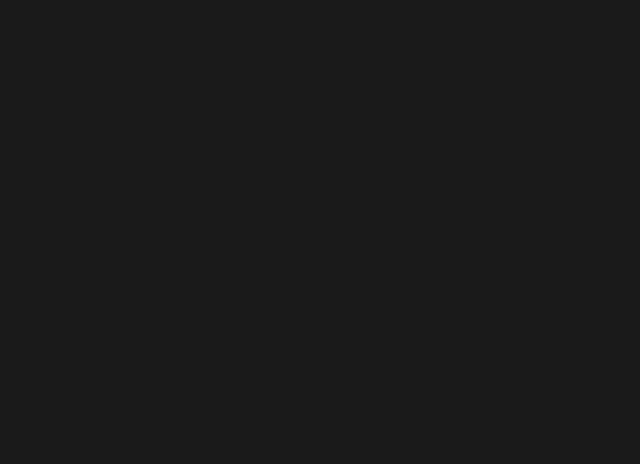
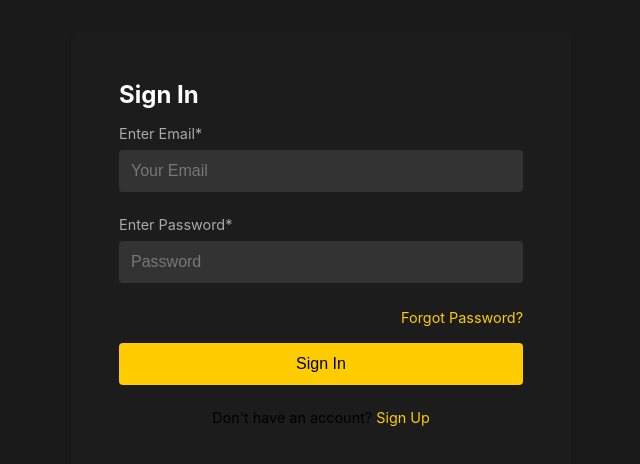
Before and after one commit to Fa1zan141/Ticket-Booking-System, a React (Vite) app in the folder Frontend/: page /signin in a window 1280 px wide. Before the commit this address had no page. Shown: the top 464 px of the page, without its empty margins (319-959 px from the left). Built offline with nearby package versions, Linux system fonts and the light colour scheme.

Commit message:
Sign In Sign Up Page

```diff
--- a/Frontend/src/App.jsx
+++ b/Frontend/src/App.jsx
@@ -1,12 +1,16 @@
 import React from 'react';
 import { BrowserRouter, Routes, Route } from 'react-router-dom';
 import Home from './Home';
+import SignIn from './SignIn';
+import SignUp from './SignUp';
 
 function App() {
   return (
     <BrowserRouter>
     <Routes>
     <Route path='/' element={<Home/>} />
+    <Route path='/signin' element={<SignIn/>} />
+    <Route path='/signup' element={<SignUp/>} />
     </Routes>
     </BrowserRouter>
   )
--- /dev/null
+++ b/Frontend/src/SignIn.jsx
@@ -0,0 +1,39 @@
+import React from "react";
+import "./styles/SignIn.css";
+import { useNavigate } from "react-router-dom";
+
+const SignIn = () => {
+
+  const navigate = useNavigate();
+
+  const handleNavigation = () => {
+    navigate("/signup");
+  };
+
+  return (
+    <div className="container">
+      <div className="form-box">
+        <h2>Sign In</h2>
+        <form>
+          <div className="input-box">
+            <label>Enter Email*</label>
+            <input type="email" placeholder="Your Email" required />
+          </div>
+          <div className="input-box">
+            <label>Enter Password*</label>
+            <input type="password" placeholder="Password" required />
+          </div>
+          <div className="forgot-password">
+            <a href="#">Forgot Password?</a>
+          </div>
+          <button type="submit" className="btn-primary">Sign In</button>
+        </form>
+        <p>
+          Don't have an account? <a href="/signup">Sign Up</a>
+        </p>
+      </div>
+    </div>
+  );
+};
+
+export default SignIn;
--- /dev/null
+++ b/Frontend/src/SignUp.jsx
@@ -0,0 +1,32 @@
+import React from "react";
+import "./styles/SignIn.css";
+
+const SignUp = () => {
+  return (
+    <div className="container">
+      <div className="form-box">
+        <h2>Sign Up</h2>
+        <form>
+          <div className="input-box">
+            <label>Enter Email*</label>
+            <input type="email" placeholder="Your Email" required />
+          </div>
+          <div className="input-box">
+            <label>Enter Password*</label>
+            <input type="password" placeholder="Password" required />
+          </div>
+          <div className="input-box">
+            <label>Confirm Password*</label>
+            <input type="password" placeholder="Confirm Password" required />
+          </div>
+          <button type="submit" className="btn-primary">Sign Up</button>
+        </form>
+        <p>
+          Already have an account? <a href="/signin">Sign In</a>
+        </p>
+      </div>
+    </div>
+  );
+};
+
+export default SignUp;
--- a/Frontend/src/components/Footer.jsx
+++ b/Frontend/src/components/Footer.jsx
@@ -18,7 +18,7 @@
         <div className="footer-links">
           <a href="#events" className="footer-link">Event</a>
           <a href="#contact" className="footer-link">Contact</a>
-          <a href="#signin" className="footer-link cta-button">Sign In</a>
+          <a href="/signin" className="footer-link cta-button">Sign In</a>
         </div>
       </div>
 
--- a/Frontend/src/components/Navbar.jsx
+++ b/Frontend/src/components/Navbar.jsx
@@ -1,8 +1,15 @@
 import React from 'react';
 import '../styles/Navbar.css';
+import { useNavigate } from "react-router-dom";
 
 function Navbar() {
+  const navigate = useNavigate();
+
+  const handleNavigation = () => {
+    navigate("/signin");
+  };
   return (
+
     <nav className="navbar">
       <div className="logo">🌟 Mellodian Community Park</div>
       <ul className="nav-links">
@@ -10,7 +17,7 @@
         <li><a href="#events">Event</a></li>
         <li><a href="#contact">Contact</a></li>
       </ul>
-      <button className="sign-in">Sign In</button>
+      <button  onClick={handleNavigation} className="sign-in">Sign In</button>
     </nav>
   );
 }
--- a/Frontend/src/styles/Footer.css
+++ b/Frontend/src/styles/Footer.css
@@ -36,13 +36,13 @@
 
   .footer-content {
     display: flex;
+    margin-top: 60px;
     justify-content: space-between;
     align-items: center;
     margin-bottom: 2rem;
   }
 
   .footer-brand h3 {
-    margin-top: 50px;
     margin-left: 120px;
     font-size: 2rem;
     font-weight: bold;
@@ -53,7 +53,6 @@
   }
 
   .footer-links {
-    margin-top: 50px;
     margin-right: 180px;
     display: flex;
     gap: 2rem;
--- a/Frontend/src/styles/Navbar.css
+++ b/Frontend/src/styles/Navbar.css
@@ -55,6 +55,7 @@
   }
 
   .sign-in:hover {
-    background-color: #ffe600;
+    background-color: #292929;
+    color: #f5c000;
     transition: background-color 0.3s ease;
   }
--- /dev/null
+++ b/Frontend/src/styles/SignIn.css
@@ -0,0 +1,114 @@
+*{
+    margin: 0;
+    padding: 0;
+    box-sizing: border-box;
+}
+html,body {
+    height: 100%;
+    width: 100%;
+    position: relative;
+    background-color: #1a1a1a;
+    font-family: Inter;
+}
+  .container {
+    display: flex;
+    justify-content: center;
+    align-items: center;
+  }
+
+  .form-box {
+    background-color: #1c1c1c;
+    padding: 3rem;
+    border-radius: 8px;
+    margin: 2rem;
+    width: 100%;
+    max-width: 500px;
+    box-shadow: 0 4px 6px rgba(0, 0, 0, 0.2);
+    text-align: center;
+  }
+
+  h2 {
+    margin-bottom: 1rem;
+    color: #fff;
+    text-align: justify;
+    text-justify: inter-word;
+  }
+
+  .input-box {
+    margin-bottom: 1.5rem;
+    text-align: left;
+  }
+
+  label {
+    display: block;
+    margin-bottom: 0.5rem;
+    font-size: 0.9rem;
+    color: #aaa;
+  }
+
+  input {
+    width: 100%;
+    padding: 0.75rem;
+    background-color: #333;
+    border: none;
+    border-radius: 4px;
+    color: #fff;
+    font-size: 1rem;
+  }
+
+  input::placeholder {
+    color: #777;
+  }
+
+  .eye-icon {
+    position: absolute;
+    right: 10px;
+    top: 50%;
+    transform: translateY(-50%);
+    cursor: pointer;
+  }
+
+  .forgot-password {
+    text-align: right;
+    margin-bottom: 1rem;
+  }
+
+  .forgot-password a {
+    color: #ffcc00;
+    text-decoration: none;
+    font-size: 0.9rem;
+  }
+
+  .forgot-password a:hover {
+    text-decoration: underline;
+  }
+
+  .btn-primary {
+    display: block;
+    width: 100%;
+    padding: 0.75rem;
+    background-color: #ffcc00;
+    border: none;
+    border-radius: 4px;
+    color: #000;
+    font-size: 1rem;
+    cursor: pointer;
+  }
+
+  .btn-primary:hover {
+    background-color: #e6b800;
+  }
+
+  p {
+    margin-top: 1.5rem;
+    font-size: 0.9rem;
+  }
+
+  p a {
+    color: #ffcc00;
+    text-decoration: none;
+  }
+
+  p a:hover {
+    text-decoration: underline;
+  }
```
